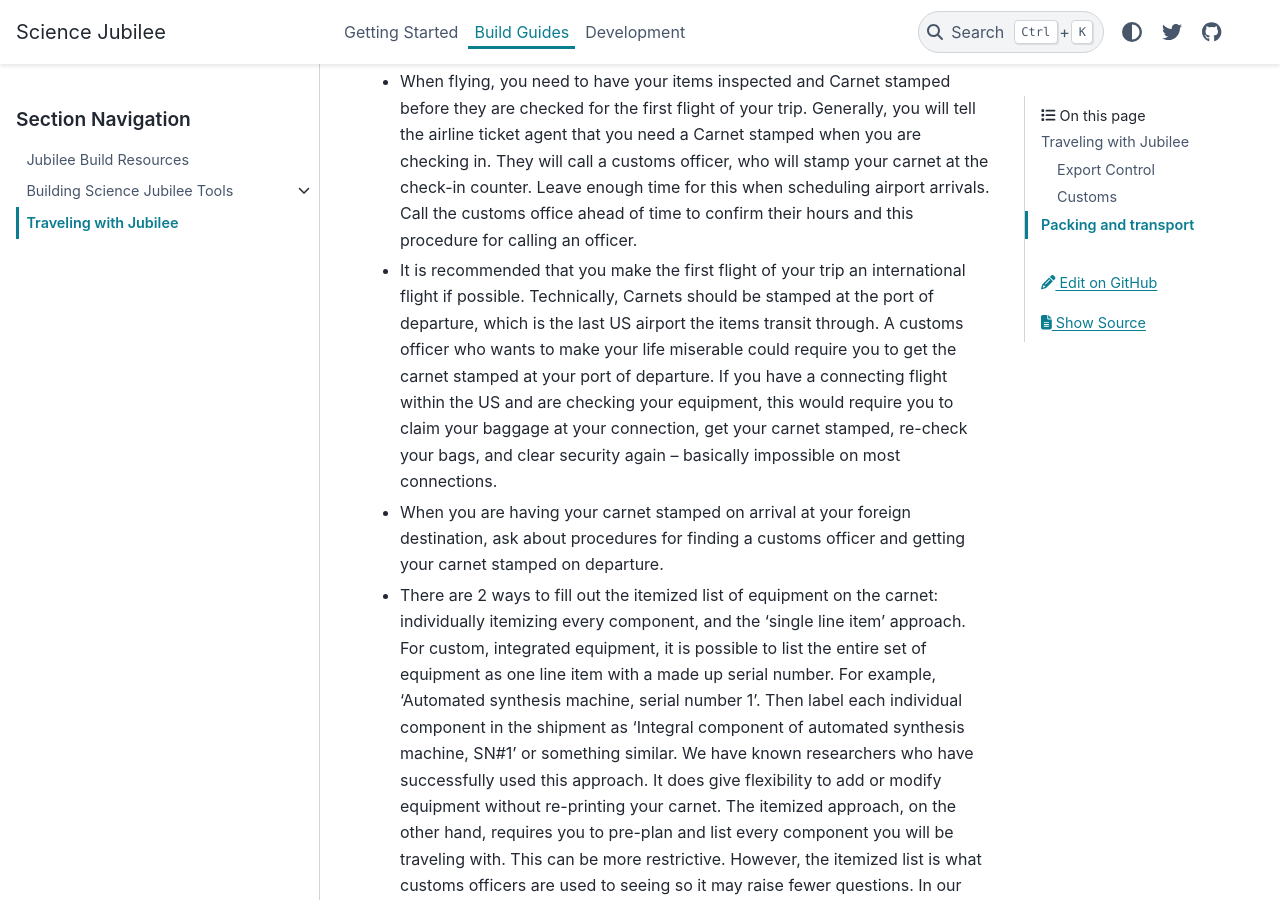
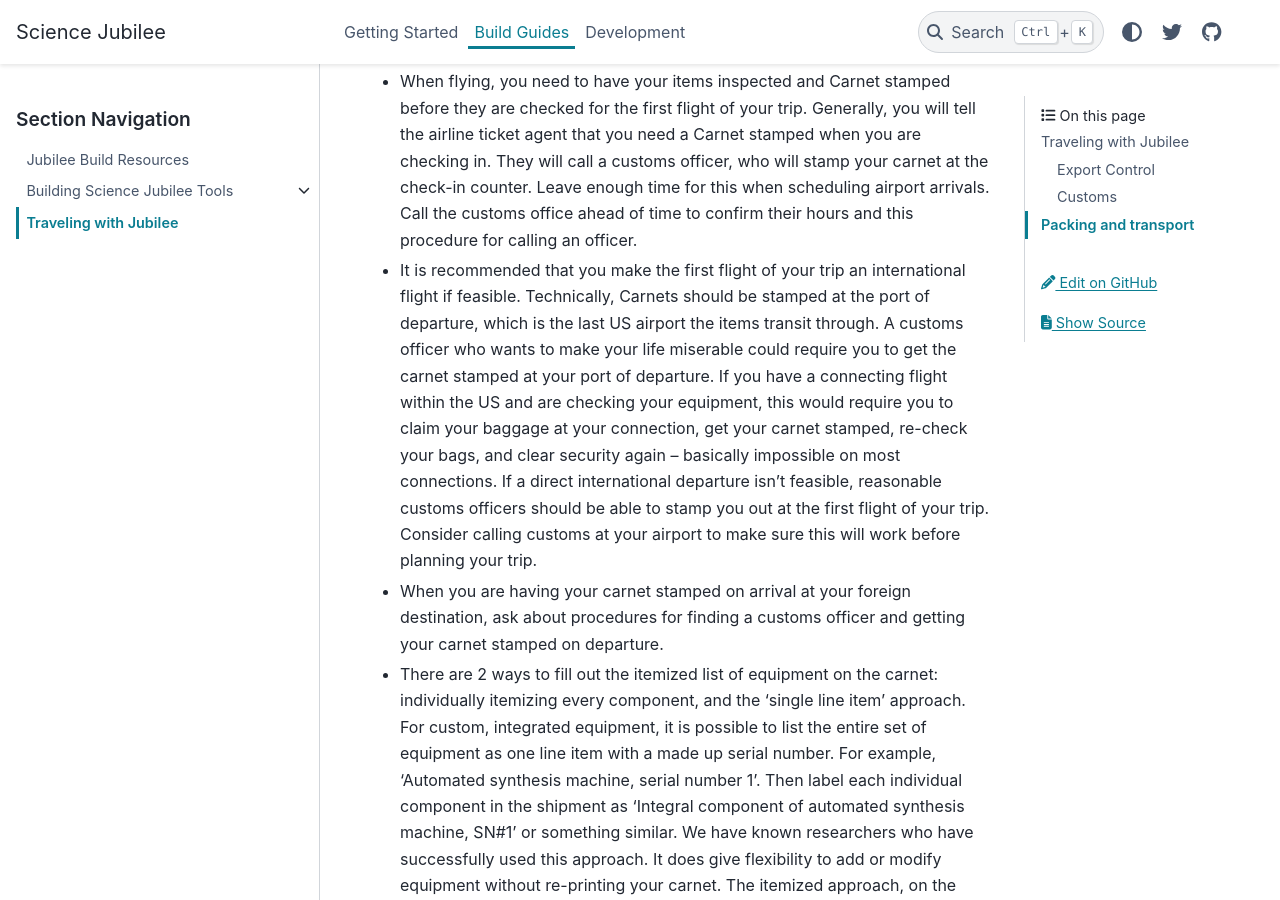
Before and after one commit to machineagency/science-jubilee, a Sphinx documentation site: the page built from docs/building/jubilee_travel.md, in a window 1280 px wide and 900 px high, scrolled down 1731 px. Built offline with Sphinx 7.4.7 and the PyData theme 0.15.4, drawn with Linux system fonts in a browser that asks for light colours.

Commit message:
add clarification on carnet departure

```diff
--- a/docs/building/jubilee_travel.md
+++ b/docs/building/jubilee_travel.md
@@ -23,7 +23,7 @@ In the eyes of Customs, lab automation equipment is ‘commercial merchandise’
 
 Here are some specific tips for traveling with an ATA Carnet:
 - When flying, you need to have your items inspected and Carnet stamped before they are checked for the first flight of your trip. Generally, you will tell the airline ticket agent that you need a Carnet stamped when you are checking in. They will call a customs officer, who will stamp your carnet at the check-in counter. Leave enough time for this when scheduling airport arrivals. Call the customs office ahead of time to confirm their hours and this procedure for calling an officer.
-- It is recommended that you make the first flight of your trip an international flight if possible. Technically, Carnets should be stamped at the port of departure, which is the last US airport the items transit through. A customs officer who wants to make your life miserable could require you to get the carnet stamped at your port of departure. If you have a connecting flight within the US and are checking your equipment, this would require you to claim your baggage at your connection, get your carnet stamped, re-check your bags, and clear security again – basically impossible on most connections.
+- It is recommended that you make the first flight of your trip an international flight if feasible. Technically, Carnets should be stamped at the port of departure, which is the last US airport the items transit through. A customs officer who wants to make your life miserable could require you to get the carnet stamped at your port of departure. If you have a connecting flight within the US and are checking your equipment, this would require you to claim your baggage at your connection, get your carnet stamped, re-check your bags, and clear security again – basically impossible on most connections. If a direct international departure isn't feasible, reasonable customs officers should be able to stamp you out at the first flight of your trip. Consider calling customs at your airport to make sure this will work before planning your trip.
 - When you are having your carnet stamped on arrival at your foreign destination, ask  about procedures for finding a customs officer and getting your carnet stamped on departure.
 - There are 2 ways to fill out the itemized list of equipment on the carnet: individually itemizing every component, and the ‘single line item’ approach. For custom, integrated equipment, it is possible to list the entire set of equipment as one line item with a made up serial number. For example, ‘Automated synthesis machine, serial number 1’. Then label each individual component in the shipment as ‘Integral component of automated synthesis machine, SN#1’ or something similar. We have known researchers who have successfully used this approach. It does give flexibility to add or modify equipment without re-printing your carnet. The itemized approach, on the other hand, requires you to pre-plan and list every component you will be traveling with. This can be more restrictive. However, the itemized list is what customs officers are used to seeing so it may raise fewer questions. In our experience, customs officers will ask to see one item with a serial number to match to the list. I make sure to list at least one serial number, even if it is for something trivial like an ethernet switch.
 
```
